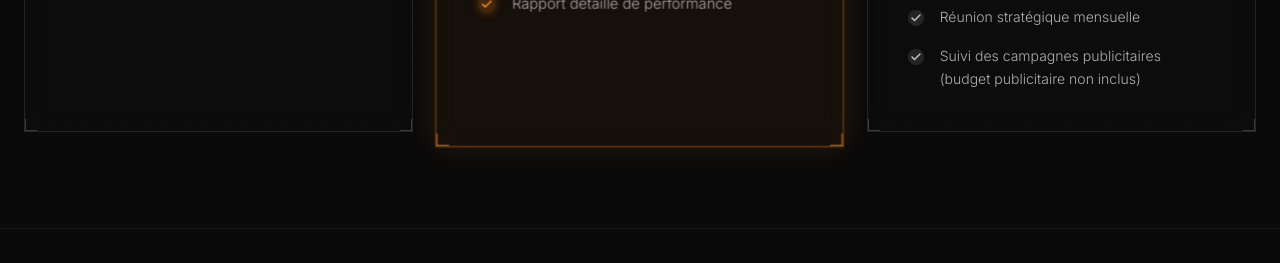
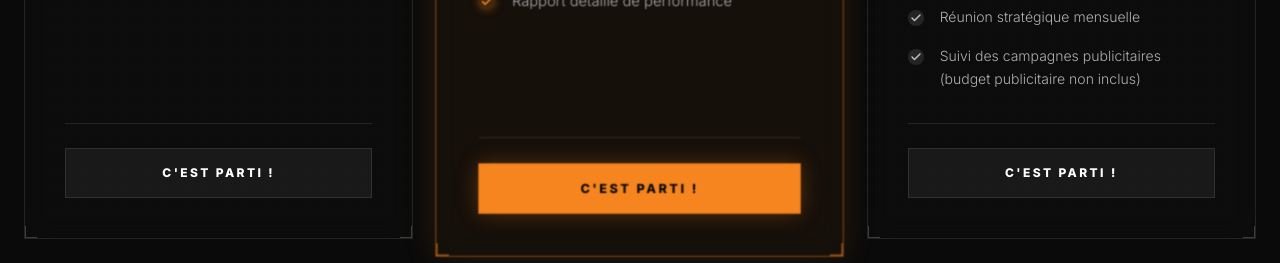
Before and after one commit to youghlov/Noxen-V2, a React (Vite) app: page / in a window 1280 px wide. Shown: the part 2440-2703 px from the top of the page. Built offline with nearby package versions, Linux system fonts and the light colour scheme.

Commit message:
feat: update branding and add pricing CTA
Update site metadata and title, add a favicon, and include a call-to-action button in the pricing component.

```diff
--- a/index.html
+++ b/index.html
@@ -3,7 +3,8 @@
   <head>
     <meta charset="UTF-8" />
     <meta name="viewport" content="width=device-width, initial-scale=1.0" />
-    <title>My Google AI Studio App</title>
+    <link rel="icon" type="image/svg+xml" href="/logo.svg" />
+    <title>Noxen Digital Agency</title>
   </head>
   <body>
     <div id="root"></div>
--- a/metadata.json
+++ b/metadata.json
@@ -1,5 +1,5 @@
 {
-  "name": "",
+  "name": "Noxen Digital Agency",
   "description": "",
   "requestFramePermissions": [],
   "majorCapabilities": []
--- a/src/components/Pricing.tsx
+++ b/src/components/Pricing.tsx
@@ -173,6 +173,15 @@ function PricingCard({ tier, index, isInView, isAnnual }: { tier: any, index: nu
          </ul>
        </div>
 
+       <div className="relative z-10 mt-8 pt-6 border-t border-white/10">
+         <a
+           href="#contact"
+           className={`block w-full text-center py-4 px-6 font-sans text-xs uppercase tracking-[0.2em] font-bold transition-all duration-300 ${tier.highlighted ? 'bg-noxen text-deep hover:bg-white hover:text-deep shadow-[0_0_20px_rgba(246,133,31,0.3)]' : 'bg-white/5 border border-white/10 text-white hover:bg-white hover:text-deep'}`}
+         >
+           C'est parti !
+         </a>
+       </div>
+
        {/* Decorative corner accents */}
        <div className={`absolute top-0 left-0 w-3 h-3 border-t border-l transition-colors duration-300 ${tier.highlighted ? 'border-noxen' : 'border-chrome/30 group-hover:border-chrome/60'}`} />
        <div className={`absolute top-0 right-0 w-3 h-3 border-t border-r transition-colors duration-300 ${tier.highlighted ? 'border-noxen' : 'border-chrome/30 group-hover:border-chrome/60'}`} />
```
